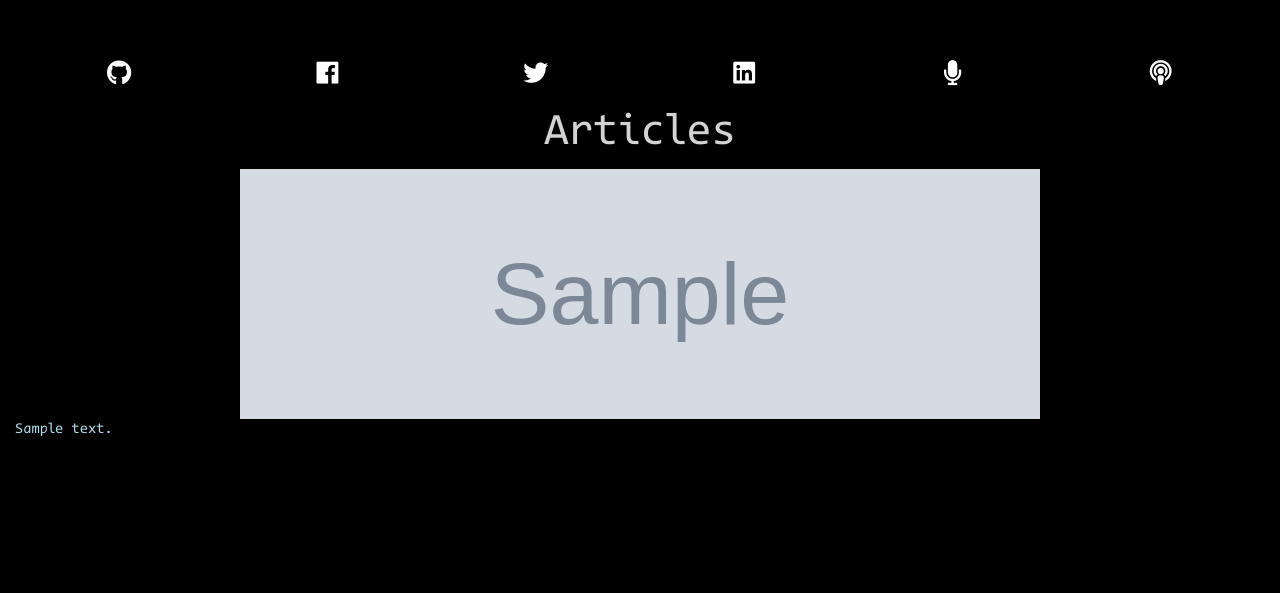
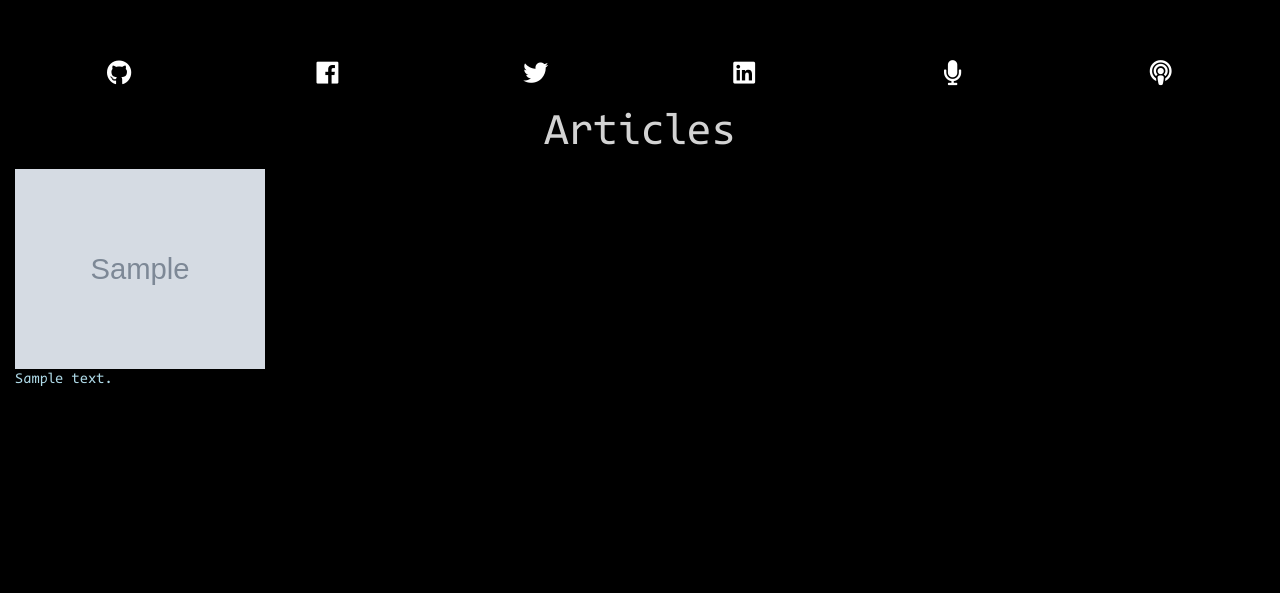
Before and after one commit to frankiebaffa/mysite-flask, a Flask app: template mysite/app/templates/articles.html in a window 1280 px wide. Shown: the top 593 px of the page. Run offline with Flask 2, Linux system fonts and the light colour scheme; tables that the repository leaves empty hold one stand-in row (values such as "Sample post"); the template is opened without the code that fills it: values that come from a table or form of the project are taken from there, most other values are stand-ins (such as "Sample title", 1, 10 or a date in 2020); grey boxes marked "Sample" are stand-in pictures; some libraries are stand-ins or nearby versions.

Commit message:
alter template to include items in columns

```diff
--- a/mysite/app/templates/articles.html
+++ b/mysite/app/templates/articles.html
@@ -11,11 +11,10 @@
     </div>
     <div class="row">
         {% for item in allarticles %}
-        <div class="col-lg-12">
+        <div class="col-sm-4">
             <a class="articlelink" href="{{ item.url }}" target="_blank">
-                <figure class="articlefigure">
-                    <img class="articleimg" src="{{ item.imageurl }}" />
-                </figure>
+                <img class="articleimg" src="{{ item.imageurl }}"
+                    height="200" width="250" />
                 <p class="articletext">{{ item.body }}</p>
             </a>
         </div>
```
